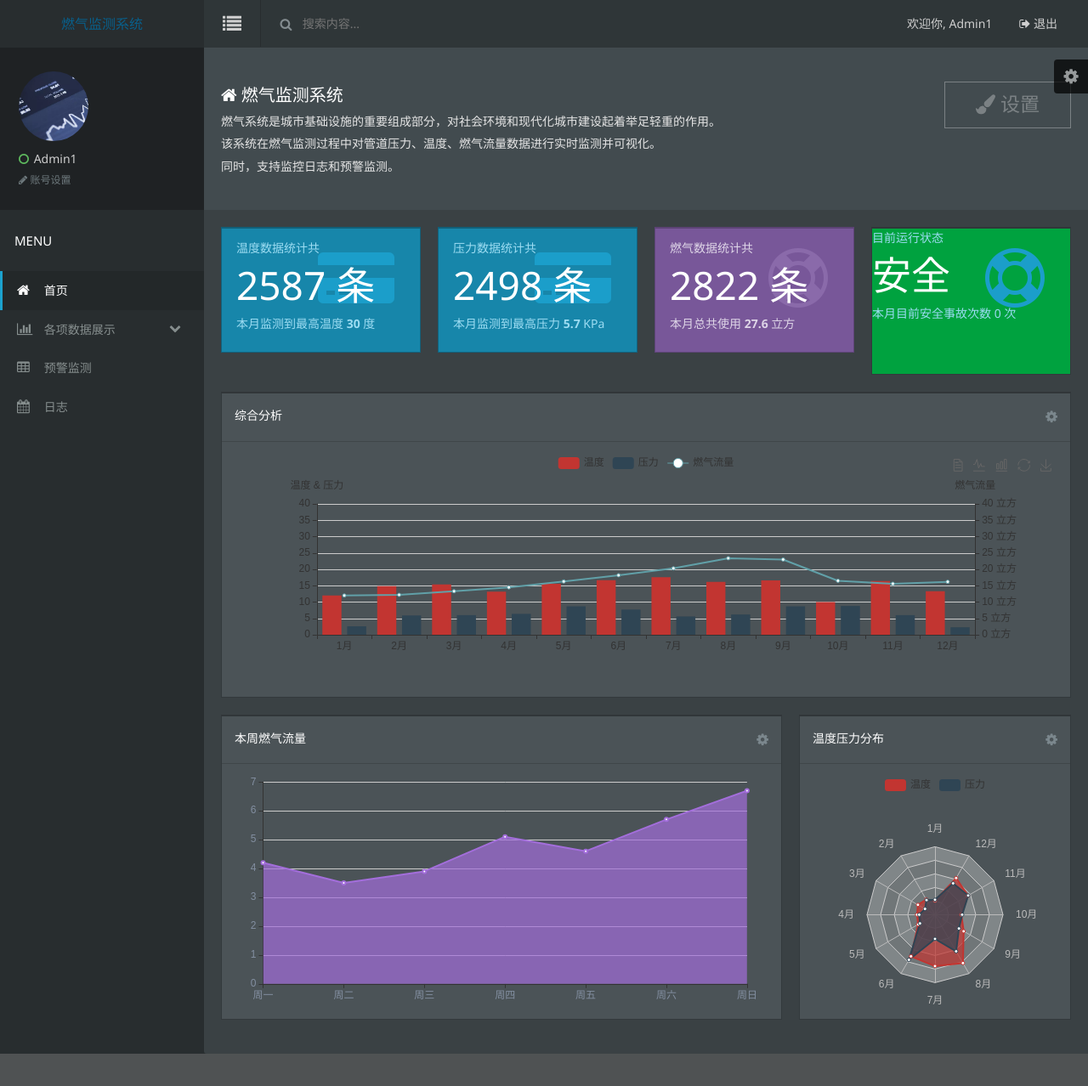
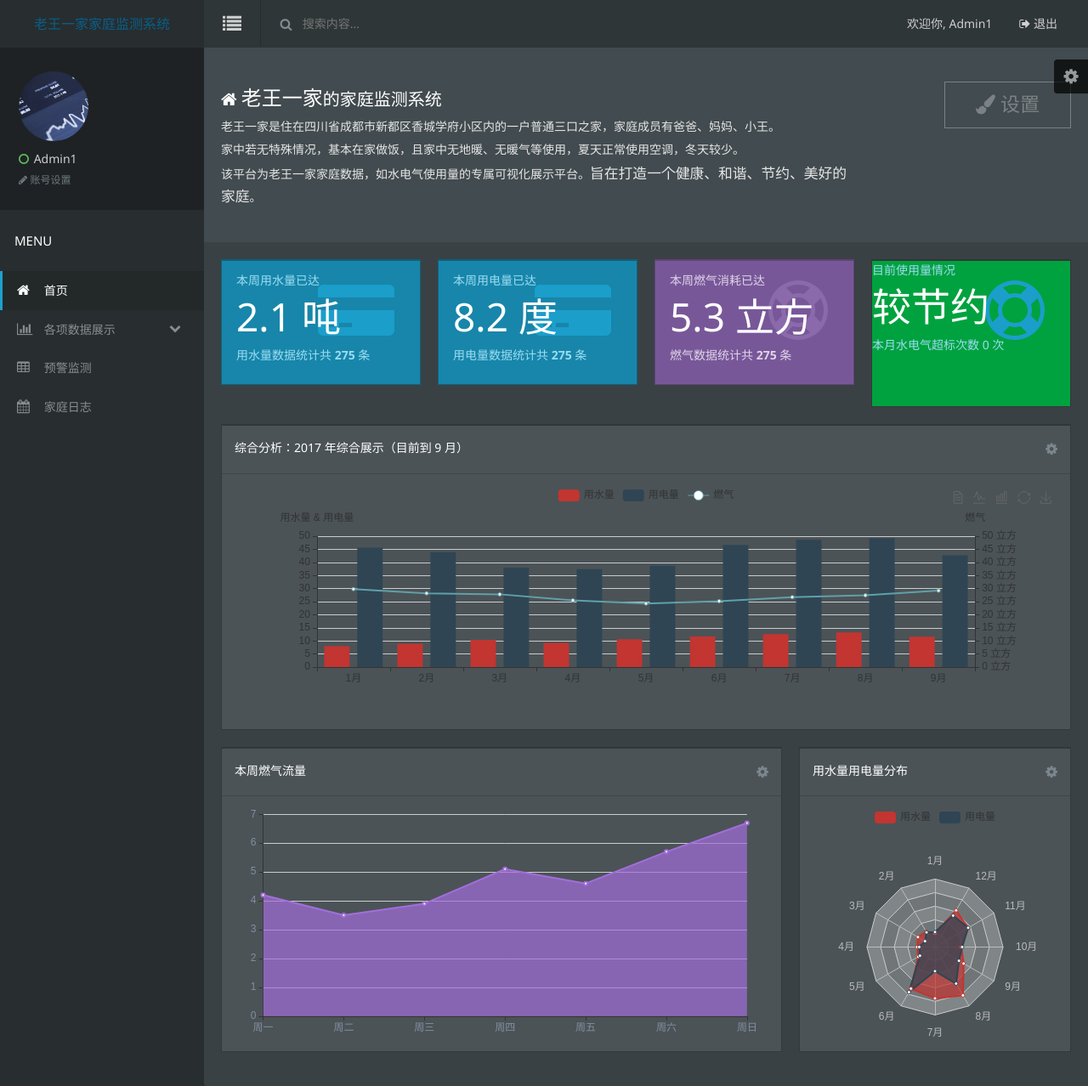
Before and after one commit to buzzzzx/Web_Platform_SHIYAN2, a Django app: page / in a window 1280 px wide. Shown: the whole page at 85% size. Before the commit the page ends 1240 px from the top, so only its background shows below. Run offline with Django 3.2, Linux system fonts and the light colour scheme.

Commit message:
update the platform into family data display platform.

```diff
--- a/templates/index.html
+++ b/templates/index.html
@@ -4,7 +4,7 @@
 <head>
     <meta charset="utf-8">
     <meta http-equiv="X-UA-Compatible" content="IE=edge">
-    <title>首页 | 燃气监测系统</title>
+    <title>首页 | 家庭监测系统</title>
     <meta name="description" content="这是一个 index 页面">
     <meta name="keywords" content="index">
     <meta name="viewport" content="width=device-width, initial-scale=1">
@@ -28,7 +28,7 @@
     <header>
         <!-- logo -->
         <div class="am-fl tpl-header-logo">
-            <a href="javascript:;">燃气监测系统</a>
+            <a href="javascript:;">老王一家家庭监测系统</a>
         </div>
         <!-- 右侧内容 -->
         <div class="tpl-header-fluid">
@@ -220,13 +220,13 @@
                     </li>
                     <li class="sidebar-nav-link">
                         <a href="{% url 'display:charts_temp' %}">
-                            <span class="am-icon-angle-right sidebar-nav-link-logo"></span> 温度
+                            <span class="am-icon-angle-right sidebar-nav-link-logo"></span> 用水量
                         </a>
                     </li>
 
                     <li class="sidebar-nav-link">
                         <a href="{% url 'display:charts_pres' %}">
-                            <span class="am-icon-angle-right sidebar-nav-link-logo"></span> 压力
+                            <span class="am-icon-angle-right sidebar-nav-link-logo"></span> 用电量
                         </a>
                     </li>
                 </ul>
@@ -238,7 +238,7 @@
             </li>
             <li class="sidebar-nav-link">
                 <a href="{% url 'display:calendar_logs' %}">
-                    <i class="am-icon-calendar sidebar-nav-link-logo"></i> 日志
+                    <i class="am-icon-calendar sidebar-nav-link-logo"></i> 家庭日志
                 </a>
             </li>
             {#                <li class="sidebar-nav-link">#}
@@ -277,12 +277,12 @@
         <div class="container-fluid am-cf">
             <div class="row">
                 <div class="am-u-sm-12 am-u-md-12 am-u-lg-9">
-                    <div class="page-header-heading"><span class="am-icon-home page-header-heading-icon"></span> 燃气监测系统
+                    <div class="page-header-heading"><span class="am-icon-home page-header-heading-icon"></span> <big>老王一家</big>的家庭监测系统
                         <small></small>
                     </div>
-                    <p class="page-header-description">燃气系统是城市基础设施的重要组成部分，对社会环境和现代化城市建设起着举足轻重的作用。</p>
-                    <p class="page-header-description">该系统在燃气监测过程中对管道压力、温度、燃气流量数据进行实时监测并可视化。</p>
-                    <p class="page-header-description">同时，支持监控日志和预警监测。</p>
+                    <p class="page-header-description">老王一家是住在四川省成都市新都区香城学府小区内的一户普通三口之家，家庭成员有爸爸、妈妈、小王。</p>
+                    <p class="page-header-description">家中若无特殊情况，基本在家做饭，且家中无地暖、无暖气等使用，夏天正常使用空调，冬天较少。</p>
+                    <p class="page-header-description">该平台为老王一家家庭数据，如水电气使用量的专属可视化展示平台。<big>旨在打造一个健康、和谐、节约、美好的家庭</big>。</p>
                 </div>
                 <div class="am-u-lg-3 tpl-index-settings-button">
                     <button type="button" class="page-header-button"><span class="am-icon-paint-brush"></span> 设置
@@ -297,14 +297,14 @@
                 <div style="width: 25%" class="am-u-sm-12 am-u-md-6 am-u-lg-4">
                     <div class="widget widget-primary am-cf">
                         <div class="widget-statistic-header">
-                            温度数据统计共
+                            本周用水量已达
                         </div>
                         <div class="widget-statistic-body">
                             <div class="widget-statistic-value">
-                                2587 条
+                                2.1 吨
                             </div>
                             <div class="widget-statistic-description">
-                                本月监测到最高温度 <strong>30</strong> 度
+                                用水量数据统计共 <strong>275</strong> 条
                             </div>
                             <span class="widget-statistic-icon am-icon-credit-card-alt"></span>
                         </div>
@@ -313,14 +313,14 @@
                 <div style="width: 25%" class="am-u-sm-12 am-u-md-6 am-u-lg-4">
                     <div class="widget widget-primary am-cf">
                         <div class="widget-statistic-header">
-                            压力数据统计共
+                            本周用电量已达
                         </div>
                         <div class="widget-statistic-body">
                             <div class="widget-statistic-value">
-                                2498 条
+                                8.2 度
                             </div>
                             <div class="widget-statistic-description">
-                                本月监测到最高压力 <strong>5.7</strong> KPa
+                                用电量数据统计共 <strong>275</strong> 条
                             </div>
                             <span class="widget-statistic-icon am-icon-credit-card-alt"></span>
                         </div>
@@ -329,14 +329,14 @@
                 <div style="width: 25%" class="am-u-sm-12 am-u-md-6 am-u-lg-4">
                     <div class="widget widget-purple am-cf">
                         <div class="widget-statistic-header">
-                            燃气数据统计共
+                            本周燃气消耗已达
                         </div>
                         <div class="widget-statistic-body">
                             <div class="widget-statistic-value">
-                                2822 条
+                                5.3 立方
                             </div>
                             <div class="widget-statistic-description">
-                                本月总共使用 <strong>27.6</strong> 立方
+                                 燃气数据统计共 <strong>275</strong> 条
                             </div>
                             <span class="widget-statistic-icon am-icon-support"></span>
                         </div>
@@ -345,14 +345,14 @@
                 <div style="width: 25%" class="am-u-sm-12 am-u-md-6 am-u-lg-4">
                     <div style="background: #00a23f;height: 174px;" class="widget widget-alarm am-cf">
                         <div class="widget-statistic-header">
-                            目前运行状态
+                            目前使用量情况
                         </div>
                         <div class="widget-statistic-body">
                             <div class="widget-statistic-value">
-                                安全
+                                较节约
                             </div>
                             <div class="widget-statistic-description">
-                                本月目前安全事故次数 0 次
+                                本月水电气超标次数 0 次
                             </div>
                             <span class="widget-statistic-icon am-icon-support"></span>
                         </div>
@@ -364,7 +364,7 @@
                 <div class="am-u-sm-12 am-u-md-12">
                     <div class="widget am-cf">
                         <div class="widget-head am-cf">
-                            <div class="widget-title am-fl">综合分析</div>
+                            <div class="widget-title am-fl">综合分析：2017 年综合展示（目前到 9 月）</div>
                             <div class="widget-function am-fr">
                                 <a href="javascript:;" class="am-icon-cog"></a>
                             </div>
@@ -396,12 +396,12 @@
                                     }
                                 },
                                 legend: {
-                                    data: ['温度', '压力', '燃气流量']
+                                    data: ['用水量', '用电量', '燃气']
                                 },
                                 xAxis: [
                                     {
                                         type: 'category',
-                                        data: ['1月', '2月', '3月', '4月', '5月', '6月', '7月', '8月', '9月', '10月', '11月', '12月'],
+                                        data: ['1月', '2月', '3月', '4月', '5月', '6月', '7月', '8月', '9月'],
                                         axisPointer: {
                                             type: 'shadow'
                                         }
@@ -410,9 +410,9 @@
                                 yAxis: [
                                     {
                                         type: 'value',
-                                        name: '温度 & 压力',
+                                        name: '用水量 & 用电量',
                                         min: 0,
-                                        max: 40,
+                                        max: 50,
                                         interval: 5,
                                         axisLabel: {
                                             formatter: '{value}'
@@ -420,9 +420,9 @@
                                     },
                                     {
                                         type: 'value',
-                                        name: '燃气流量',
+                                        name: '燃气',
                                         min: 0,
-                                        max: 40,
+                                        max: 50,
                                         interval: 5,
                                         axisLabel: {
                                             formatter: '{value} 立方'
@@ -431,20 +431,20 @@
                                 ],
                                 series: [
                                     {
-                                        name: '温度',
+                                        name: '用水量',
                                         type: 'bar',
-                                        data: [12.0, 14.9, 15.4, 13.2, 15.6, 16.7, 17.6, 16.2, 16.6, 10.0, 16.4, 13.3]
+                                        data: [8.0, 8.9, 10.4, 9.2, 10.6, 11.7, 12.6, 13.2, 11.6]
                                     },
                                     {
-                                        name: '压力',
+                                        name: '用电量',
                                         type: 'bar',
-                                        data: [2.6, 5.9, 6.0, 6.4, 8.7, 7.7, 5.6, 6.2, 8.7, 8.8, 6.0, 2.3]
+                                        data: [45.6, 43.9, 38.0, 37.4, 38.7, 46.7, 48.6, 49.2, 42.7]
                                     },
                                     {
-                                        name: '燃气流量',
+                                        name: '燃气',
                                         type: 'line',
                                         yAxisIndex: 1,
-                                        data: [12.0, 12.2, 13.3, 14.5, 16.3, 18.2, 20.3, 23.4, 23.0, 16.5, 15.6, 16.2]
+                                        data: [29.8, 28.2, 27.8, 25.5, 24.3, 25.2, 26.7, 27.4, 29.2]
                                     }
                                 ]
                             };
@@ -526,7 +526,7 @@
                 <div class="am-u-sm-12 am-u-md-4">
                     <div class="widget am-cf">
                         <div class="widget-head am-cf">
-                            <div class="widget-title am-fl">温度压力分布</div>
+                            <div class="widget-title am-fl">用水量用电量分布</div>
                             <div class="widget-function am-fr">
                                 <a href="javascript:;" class="am-icon-cog"></a>
                             </div>
@@ -543,7 +543,7 @@
                                 },
                                 legend: {
                                     x: 'center',
-                                    data: ['温度', '压力']
+                                    data: ['用水量', '用电量']
                                 },
                                 radar: [
                                     {
@@ -563,11 +563,11 @@
                                         type: 'radar',
                                         itemStyle: {normal: {areaStyle: {type: 'default'}}},
                                         data: [{
-                                            name: '温度',
+                                            name: '用水量',
                                             value: [20.6, 25.9, 29.0, 26.4, 28.7, 70.7, 75.6, 82.2, 48.7, 38.8, 56.0, 62.3],
                                         },
                                             {
-                                                name: '压力',
+                                                name: '用电量',
                                                 value: [22.0, 24.9, 17.0, 23.2, 25.6, 76.7, 35.6, 62.2, 40.6, 40.0, 56.4, 53.3]
                                             }
                                         ]
```
Also changed, not shown: templates/alarmchart.html (+8 -8 lines), templates/calendar.html (+38 -38 lines), templates/gaschart.html (+6 -6 lines), templates/preschart.html (+11 -11 lines), templates/tempchart.html (+11 -11 lines).
